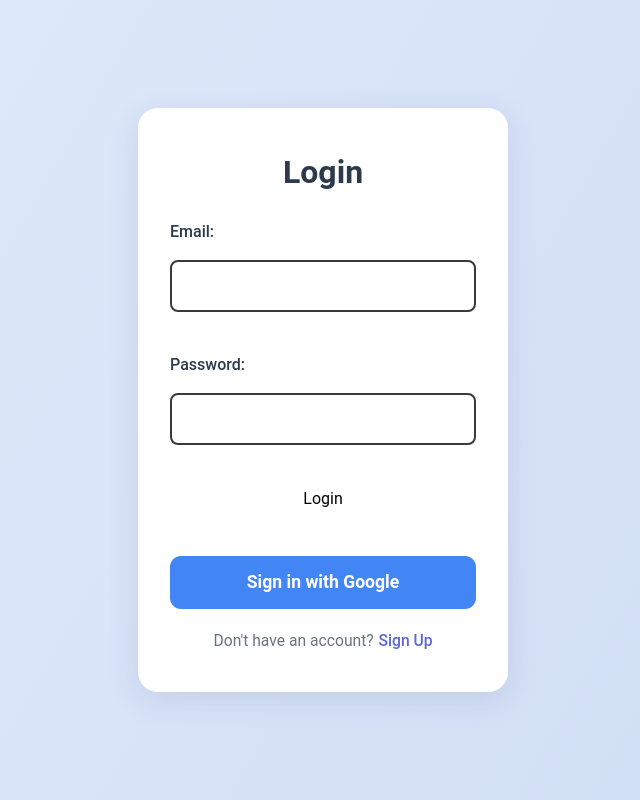
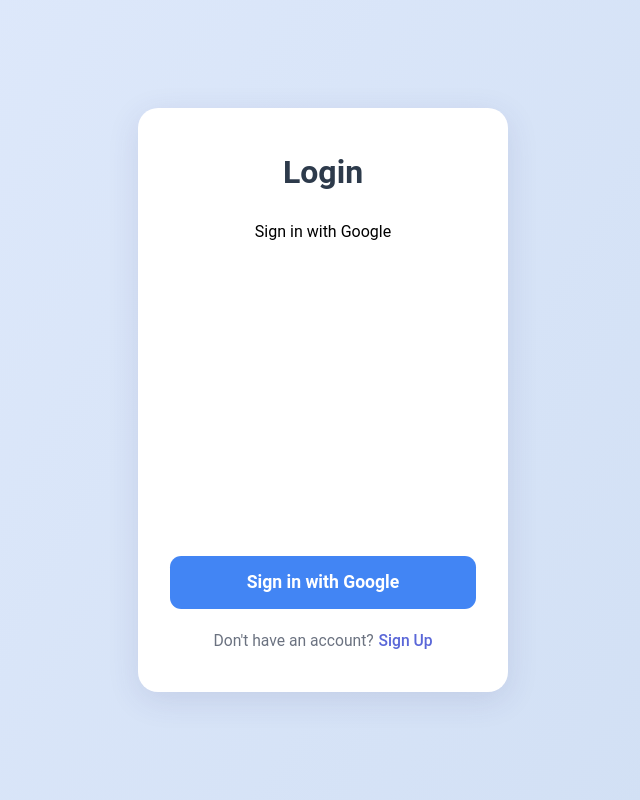
Before and after one commit to dthom26/my-workout-tracker, a React (Vite) app: page /#/ in a window 1280 px wide. Shown: the whole page, without its empty margins (317-957 px from the left). Built offline with nearby package versions, Linux system fonts and the light colour scheme; no server answers.

Commit message:
updating the login to use the google right now.

```diff
--- a/src/features/auth/components/Login.jsx
+++ b/src/features/auth/components/Login.jsx
@@ -2,48 +2,52 @@
 import { useNavigate } from "react-router-dom";
 import { useState } from "react";
 import { useAuth } from "../context/AuthContext";
+import { useGoogleSignIn } from "../hooks/useGoogleSignIn";
 
 const Login = ({ className }) => {
+  /*
+  // Email/password login temporarily disabled — use Google sign-in instead.
   const [email, setEmail] = useState("");
   const [password, setPassword] = useState("");
+  */
   const navigate = useNavigate();
-  const { signIn } = useAuth();
+  // use Google sign-in flow
+  const { handleGoogleSignIn } = useGoogleSignIn();
+  const { signInWithEmail } = useAuth();
 
+  /*
+  // Original email/password submit handler (commented out)
   const handleSubmit = async (e) => {
     e.preventDefault();
     try {
-      await signIn(email, password);
+      await signInWithEmail(email, password);
       navigate("/dashboard"); // Redirect after successful login
     } catch (error) {
       alert("Login failed: " + error.message);
     }
   };
+  */
+
+  const handleGoogleClick = async (e) => {
+    e.preventDefault();
+    try {
+      await handleGoogleSignIn();
+    } catch (error) {
+      alert("Google sign-in failed: " + error.message);
+    }
+  };
 
   return (
-    <form onSubmit={handleSubmit} className={className}>
+    <form onSubmit={(e) => e.preventDefault()} className={className}>
+      {/*
+        Email/password login temporarily removed from UI.
+        The original fields are commented out above.
+      */}
       <div className="form-group">
-        <label htmlFor="email">Email:</label>
-        <input
-          className="form-input"
-          type="email"
-          id="email"
-          value={email}
-          onChange={(e) => setEmail(e.target.value)}
-          required
-        />
+        <button type="button" onClick={handleGoogleClick}>
+          Sign in with Google
+        </button>
       </div>
-      <div className="form-group">
-        <label htmlFor="password">Password:</label>
-        <input
-          className="form-input"
-          type="password"
-          id="password"
-          required
-          value={password}
-          onChange={(e) => setPassword(e.target.value)}
-        />
-      </div>
-      <button type="submit">Login</button>
     </form>
   );
 };
```
